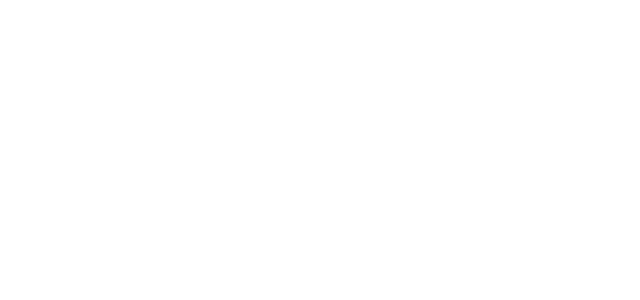
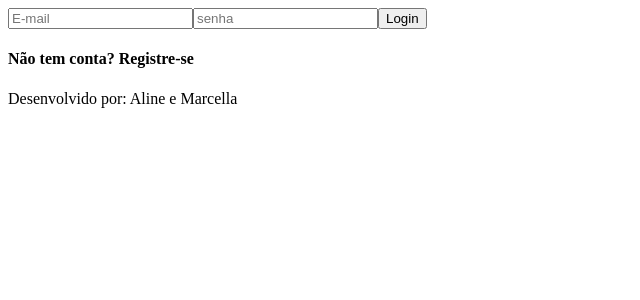
Before and after one commit to AlineSanqueza/SAP004-burger-queen, a React (Create React App) app: page / in a window 1280 px wide. Shown: the top 300 px of the page, without its empty margins (0-640 px from the left). Built offline with nearby package versions, Linux system fonts and the light colour scheme.

Commit message:
componentes e tela de login

```diff
--- a/src/App.js
+++ b/src/App.js
@@ -1,12 +1,12 @@
 import React from 'react';
-
+import Login from './Screen/Login';
 //import Routes from './routes';
 
 const App = () => {
     return (
-    <div>
-    {/*<Routes />*/}
-    </div>
+        <>
+        <Login />
+        </>
     )
 }
 
--- /dev/null
+++ b/src/Screen/Login.js
@@ -0,0 +1,20 @@
+import React from 'react'
+import Input from '../components/Input'
+import Button from '../components/Button'
+import Newregister from '../components/Phrase'
+import Footer  from '../components/Footer'
+const Login = () => {
+    return (
+    <div>
+        <Input titulo='E-mail'/>
+        <Input titulo='senha'/>
+        <Button children ='Login' />
+        <Newregister />
+        <div>
+        <Footer/>
+        </div>
+    </div>
+)
+}
+
+export default Login;
--- /dev/null
+++ b/src/components/Footer.js
@@ -0,0 +1,9 @@
+import React from 'react'
+
+export const Footer = () => {
+    return (
+        <p>Desenvolvido por: Aline e Marcella</p>
+    )
+}
+
+export default Footer;
--- a/src/components/Input.js
+++ b/src/components/Input.js
@@ -0,0 +1,8 @@
+import React from 'react'
+
+
+const Input = (props) => {
+    return <input placeholder= {props.titulo}></input>
+}
+
+export default Input;
--- /dev/null
+++ b/src/components/Phrase.js
@@ -0,0 +1,9 @@
+import React from 'react'
+
+export const Newregister = () => {
+    return (
+        <h4>Não tem conta? Registre-se</h4>
+    )
+}
+
+export default Newregister;
```
Also changed, not shown: src/components/Logo.js (deleted).
